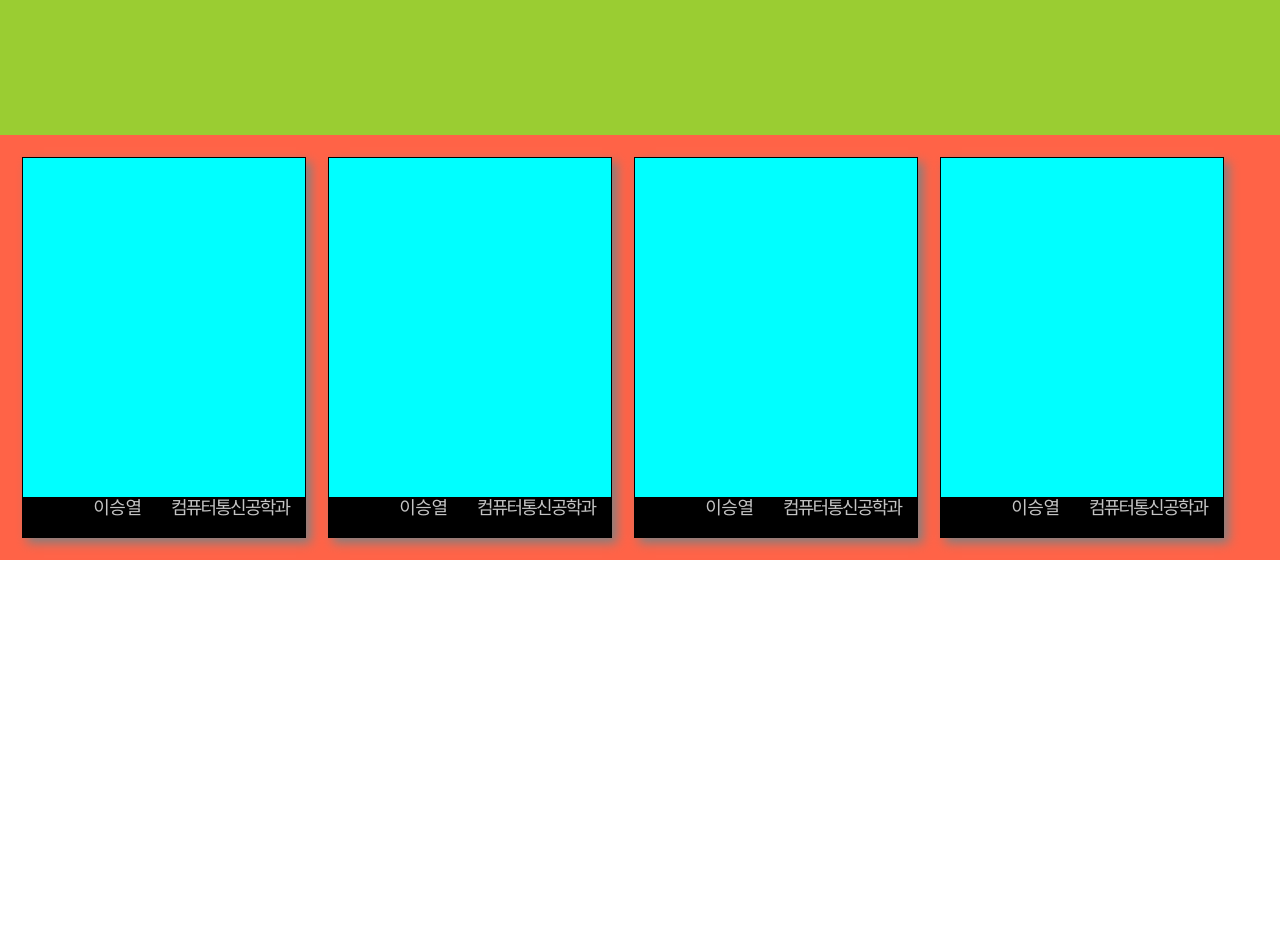
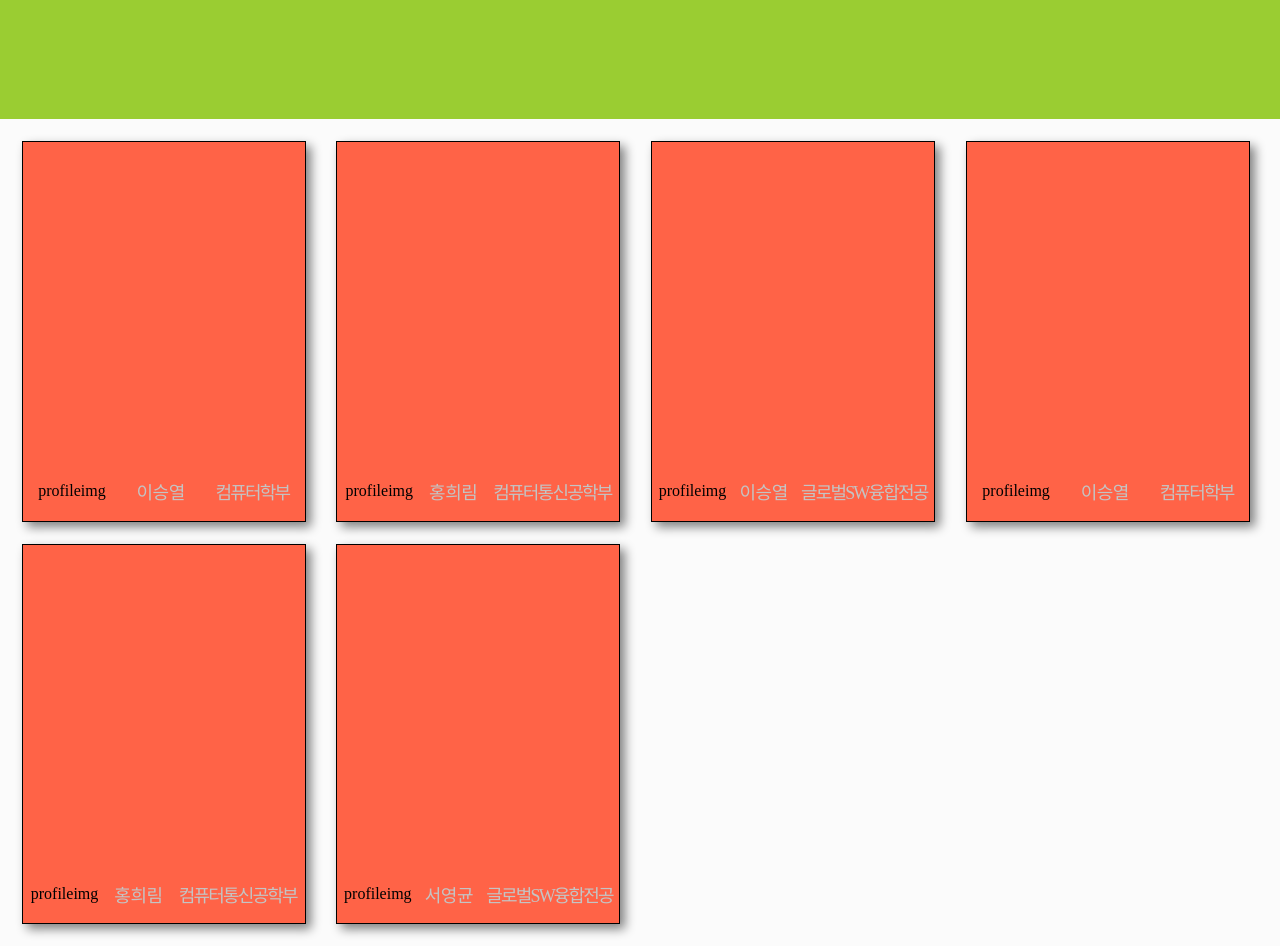
Before and after one commit to Karrier-Team/Karrier-Front, a React (Create React App) app: page /major in a window 1280 px wide. Shown: the part 440-1386 px from the top of the page. Before the commit the page ends 1000 px from the top, so only its background shows below. Built offline with nearby package versions, Linux system fonts and the light colour scheme.

Commit message:
Add: layout && props in major page

```diff
--- a/src/components/Major/MajorInfo.jsx
+++ b/src/components/Major/MajorInfo.jsx
@@ -33,12 +33,12 @@ const StyledMajor = styled.div`
   color: #f3f3f3;
 `;
 
-const MajorInfo = ({ college, major }) => {
+const MajorInfo = ({ majorData }) => {
   return (
     <StyledMajorInfo>
       {/* props 로 받기 */}
-      <StyledCollege>{college}</StyledCollege>
-      <StyledMajor>{major}</StyledMajor>
+      <StyledCollege>{majorData.college}</StyledCollege>
+      <StyledMajor>{majorData.major}</StyledMajor>
     </StyledMajorInfo>
   );
 };
--- a/src/components/Major/MajorInfoBar.jsx
+++ b/src/components/Major/MajorInfoBar.jsx
@@ -2,7 +2,7 @@ import React from "react";
 import styled from "styled-components";
 
 const StyledMajorInfoBar = styled.div`
-  height: 4.7396vw;
+  height: 3.5vw;
   background-color: #fbfbfb;
   display: flex;
   align-items: center;
@@ -33,12 +33,12 @@ const StyledMajor = styled.div`
   color: #333;
 `;
 
-const MajorInfoBar = ({ college, major }) => {
+const MajorInfoBar = ({ majorData }) => {
   return (
     <StyledMajorInfoBar>
-      <StyledCollege>{college}</StyledCollege>
+      <StyledCollege>{majorData.college}</StyledCollege>
       <span style={{ fontWeight: "normal", marginRight: 5 }}>&#62;</span>
-      <StyledMajor>{major}</StyledMajor>
+      <StyledMajor>{majorData.major}</StyledMajor>
     </StyledMajorInfoBar>
   );
 };
--- a/src/components/Profile/ProfileItem.jsx
+++ b/src/components/Profile/ProfileItem.jsx
@@ -6,16 +6,14 @@ const StyledProfileItem = styled.div`
   width: 22.0313vw;
   height: 29.5833vw;
   border: solid 1px black;
-  background-color: aliceblue;
   box-shadow: 5px 5px 10px grey;
   display: flex;
-  background-color: aqua;
+  background-color: tomato;
 `;
 
 const StyledProfileItemInfo = styled.div`
-  background-color: black;
   display: flex;
-  border: 1px solid black;
+
   width: 100%;
 
   display: flex;
@@ -54,24 +52,14 @@ const StyledMajor = styled.span`
 `;
 
 //ProfileItem div
-const ProfileItem = ({ name, major }) => {
-  // state
-  const [state, setState] = useState({
-    name: "이승열",
-    major: "컴퓨터통신공학과",
-    comment:
-      "안녕하세요 컴퓨터 공학을 전공하여 멘토를 맡게 된 이승열 입니다 잘 부탁 드립니다",
-  });
-
+const ProfileItem = ({ name, major, comment }) => {
   const [hover, setHover] = useState(true);
 
-  const handleMouseEnter = (e) => {
-    //e.target.style.background = "grey";
+  const handleMouseEnter = () => {
     setHover(false);
   };
 
-  const handleMouseLeave = (e) => {
-    //e.target.style.background = "yellowgreen";
+  const handleMouseLeave = () => {
     setHover(true);
   };
 
@@ -87,13 +75,13 @@ const ProfileItem = ({ name, major }) => {
     >
       {hover ? (
         <StyledProfileItemInfo>
-          <StyledImg>img</StyledImg>
-          <StyledName>{state.name}</StyledName>
-          <StyledMajor>{state.major}</StyledMajor>
+          <StyledImg>profileimg</StyledImg>
+          <StyledName>{name}</StyledName>
+          <StyledMajor>{major}</StyledMajor>
         </StyledProfileItemInfo>
       ) : (
         <div style={{ padding: 20 }}>
-          <p>{state.comment}</p>
+          <p>{comment}</p>
         </div>
       )}
     </StyledProfileItem>
--- a/src/components/Profile/ProfileList.jsx
+++ b/src/components/Profile/ProfileList.jsx
@@ -1,31 +1,26 @@
 import ProfileItem from "../Profile/ProfileItem";
 import styled from "styled-components";
-import React, { useEffect } from "react";
+import React from "react";
 
 const StyledProfileList = styled.div`
-  padding: 22px;
-  display: flex;
-  grid-gap: 22px;
-  background-color: tomato;
+  padding: 1.7vw;
+  display: grid;
+  grid-template-columns: 1fr 1fr 1fr 1fr;
+  grid-column-gap: 1.75vw;
+  grid-row-gap: 1.7vw;
+  background-color: #fbfbfb;
 `;
 
-const ProfileList = () => {
+const ProfileList = ({ mentoData }) => {
   // 멘토별 데이터
   // 각각의 데이터 => PropfileItem으로 prop 으로 넘겨주기
   // 업데이트 시 state 로 관리 및 변경
 
-
-  // 처음 list 페이지 렌더링 되었을 때 data 서버에서 요청 받아 가지고 온다
-  // useEffect(() => {
-
-  // });
-
   return (
     <StyledProfileList>
-      <ProfileItem />
-      <ProfileItem />
-      <ProfileItem />
-      <ProfileItem />
+      {mentoData.map((item, index) => (
+        <ProfileItem key={index} {...item} />
+      ))}
     </StyledProfileList>
   );
 };
--- a/src/routes/MajorPage.jsx
+++ b/src/routes/MajorPage.jsx
@@ -1,22 +1,71 @@
-import styled from "styled-components";
+import React, { useState } from "react";
 
 import MajorInfoBar from "../components/Major/MajorInfoBar";
 import MajorInfo from "../components/Major/MajorInfo";
 import ProfileList from "../components/Profile/ProfileList";
 
-const MajorPage = () => {
-  const dummyProps = {
+const dummyProps = {
+  college: "IT대학",
+  major: "컴퓨터학부",
+};
+
+const dummyMentoData = [
+  {
     college: "IT대학",
     major: "컴퓨터학부",
-  };
+    name: "이승열",
+    comment:
+      "안녕하세요 현제 네이버 재직 중인 이승열이라고 합니다 취업, 학업 다 물어보셔도 좋습니다!",
+  },
+  {
+    college: "IT대학",
+    major: "컴퓨터통신공학부",
+    name: "홍희림",
+    comment:
+      "안녕하세요 현제 네이버 재직 중인 이승열이라고 합니다 취업, 학업 다 물어보셔도 좋습니다!",
+  },
+  {
+    college: "IT대학",
+    major: "글로벌SW융합전공",
+    name: "이승열",
+    comment:
+      "안녕하세요 현제 네이버 재직 중인 이승열이라고 합니다 취업, 학업 다 물어보셔도 좋습니다!",
+  },
+  {
+    college: "IT대학",
+    major: "컴퓨터학부",
+    name: "이승열",
+    comment:
+      "안녕하세요 현재 네이버 재직 중인 이승열이라고 합니다 취업, 학업 다 물어보셔도 좋습니다!",
+  },
+  {
+    college: "IT대학",
+    major: "컴퓨터통신공학부",
+    name: "홍희림",
+    comment: "동해물과 백두산이 마르고 닳도록",
+  },
+  {
+    college: "IT대학",
+    major: "글로벌SW융합전공",
+    name: "서영균",
+    comment: "DB warrier가 되어봅시다 ",
+  },
+];
+
+const MajorPage = () => {
+  // 남은 일
+  // getData -> 서버에서 받아오기
+  // 이때 각 객체당 이미지 파일도 저장해야 한다
+
+  //데이터 받으면 따로 ID넣어주기
+  // const dataId = useRef(0);
   return (
     <>
-      {/* <nav></nav> */}
-      <MajorInfoBar college={dummyProps.college} major={dummyProps.major} />
-      <MajorInfo college={dummyProps.college} major={dummyProps.major} />
-      <ProfileList />
-      {/* footer */}
+      {/* 일단 dummydata 넣어놨는데 새로 backend에서 받으면 객체로 데이터 넣으면 된다 */}
+      <MajorInfoBar majorData={dummyProps} />
+      <MajorInfo majorData={dummyProps} />
+      <ProfileList mentoData={dummyMentoData} />
     </>
   );
 };
-export default MajorPage;
+export default React.memo(MajorPage);
```
Also changed, not shown: src/images/dummyImg.jpg (added).
